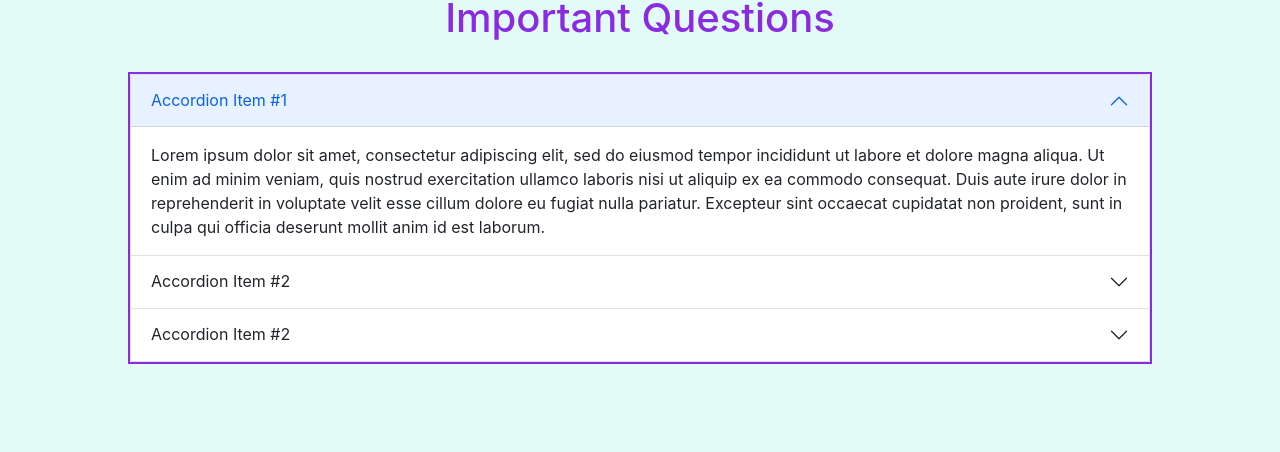
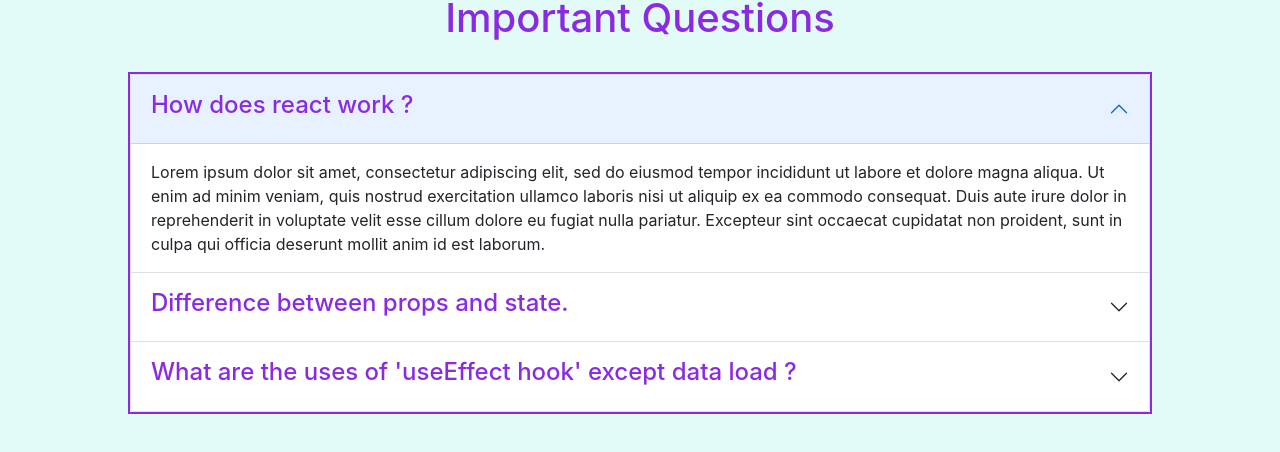
Before and after one commit to SalmaLisa/daily-study-routine, a React (Create React App) app: page / in a window 1280 px wide. Shown: the part 1005-1457 px from the top of the page. Built offline with nearby package versions, Linux system fonts and the light colour scheme.

Commit message:
questions added

```diff
--- a/src/Components/Accordion/Accordion.css
+++ b/src/Components/Accordion/Accordion.css
@@ -1,4 +1,3 @@
 .question{
-  font-weight: 600;
-  color: red;
+  color: blueviolet;
 }
--- a/src/Components/Accordion/Accordion.js
+++ b/src/Components/Accordion/Accordion.js
@@ -1,3 +1,4 @@
+import './Accordion.css';
 import React from 'react';
 import Accordion from 'react-bootstrap/Accordion';
 
@@ -6,7 +7,7 @@ function QuestionsAnswer() {
   return (
     <Accordion defaultActiveKey={['0']} alwaysOpen>
       <Accordion.Item eventKey="0">
-        <Accordion.Header>Accordion Item #1</Accordion.Header>
+        <Accordion.Header><h4 className='question'>How does react work ?</h4></Accordion.Header>
         <Accordion.Body>
           Lorem ipsum dolor sit amet, consectetur adipiscing elit, sed do
           eiusmod tempor incididunt ut labore et dolore magna aliqua. Ut enim ad
@@ -18,7 +19,7 @@ function QuestionsAnswer() {
         </Accordion.Body>
       </Accordion.Item>
       <Accordion.Item eventKey="1">
-        <Accordion.Header>Accordion Item #2</Accordion.Header>
+        <Accordion.Header><h4 className='question'>Difference between props and state.</h4></Accordion.Header>
         <Accordion.Body>
           Lorem ipsum dolor sit amet, consectetur adipiscing elit, sed do
           eiusmod tempor incididunt ut labore et dolore magna aliqua. Ut enim ad
@@ -30,7 +31,7 @@ function QuestionsAnswer() {
         </Accordion.Body>
       </Accordion.Item>
       <Accordion.Item eventKey="2">
-        <Accordion.Header>Accordion Item #2</Accordion.Header>
+        <Accordion.Header><h4 className='question'>What are the uses of 'useEffect hook' except data load ?</h4></Accordion.Header>
         <Accordion.Body>
           Lorem ipsum dolor sit amet, consectetur adipiscing elit, sed do
           eiusmod tempor incididunt ut labore et dolore magna aliqua. Ut enim ad
```
Also changed, not shown: 1 other file (tests, documents, lock files or other folders).
